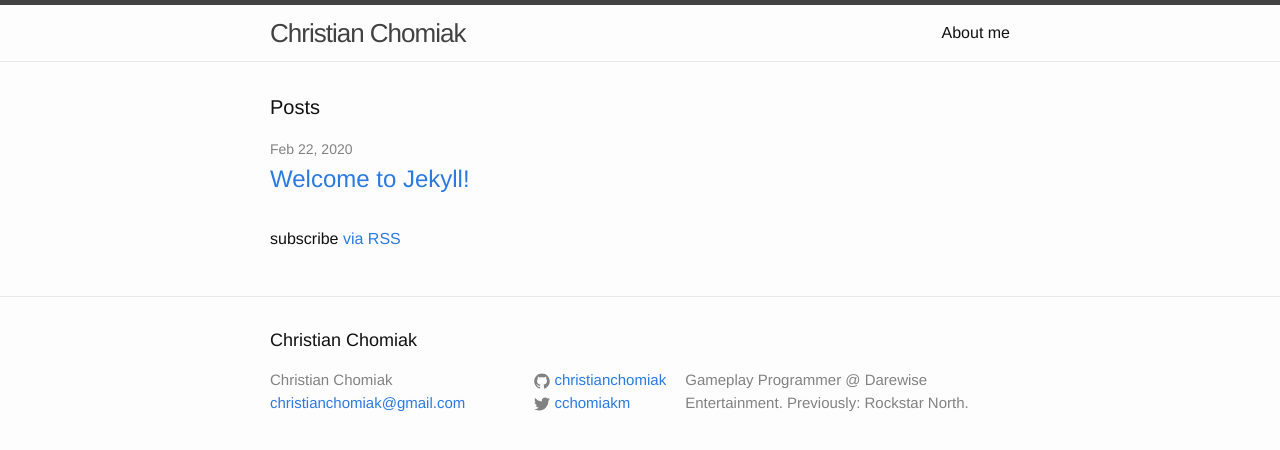
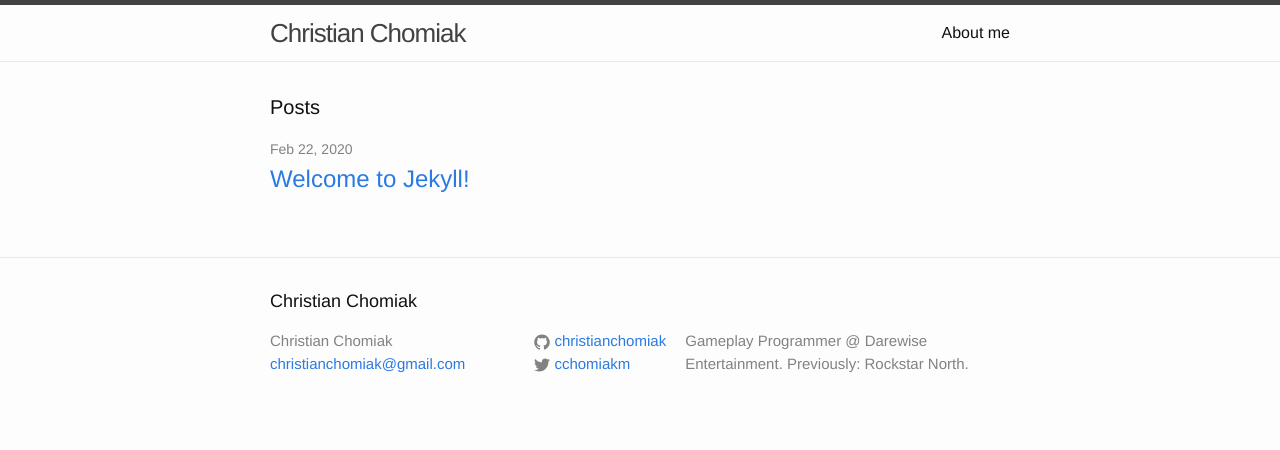
Before and after one commit to christianchomiak/christianchomiak.github.io, a Jekyll site: the page built from index.html, in a window 1280 px wide. Shown: the top 450 px of the page. Built offline with Jekyll 4.4.1, drawn with Linux system fonts in a browser that asks for light colours.

Commit message:
More updates

```diff
--- a/_config.yml
+++ b/_config.yml
@@ -19,4 +19,4 @@
 # Build settings
 markdown: kramdown
 
-theme: jekyll-theme-minimal
+theme: jekyll-theme-minima
--- a/index.html
+++ b/index.html
@@ -18,6 +18,6 @@
     {% endfor %}
   </ul>
 
-  <p class="rss-subscribe">subscribe <a href="{{ "/feed.xml" | prepend: site.baseurl }}">via RSS</a></p>
+  <!--<p class="rss-subscribe">subscribe <a href="{{ "/feed.xml" | prepend: site.baseurl }}">via RSS</a></p>-->
 
 </div>
```
Lines whose indentation alone changed are shown as unchanged.
